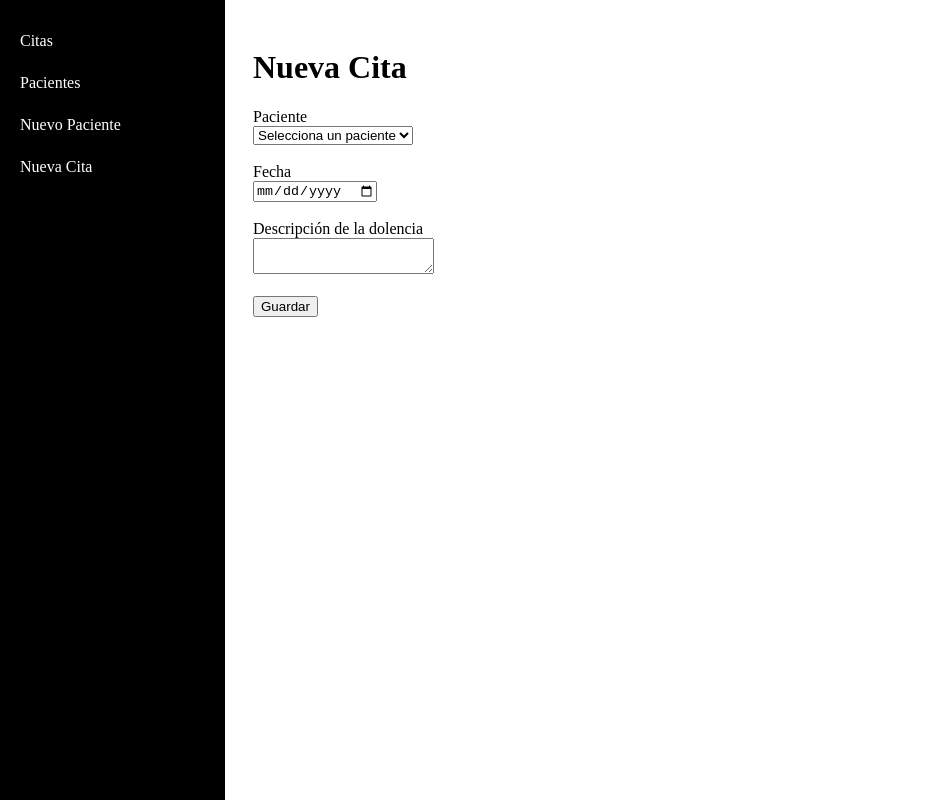
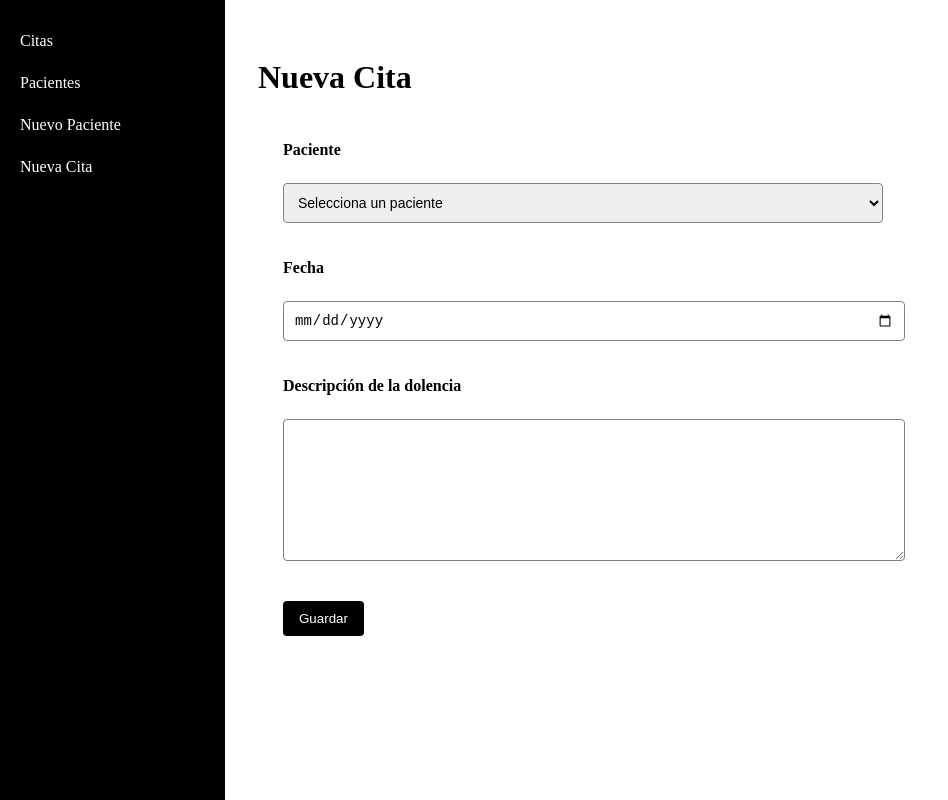
Before and after one commit to AdrianGF3/consultasMedicas, a React (Vite) app: page /new-cita in a window 1280 px wide. Shown: the whole page, without its empty margins (0-948 px from the left). Built offline with nearby package versions, Linux system fonts and the light colour scheme.

Commit message:
Se ha añadido css y se ha solucionado un problema con los alerts que bloqueaba la app

```diff
--- a/src/App.css
+++ b/src/App.css
@@ -0,0 +1,14 @@
+body {
+  margin: 0;
+  font-family: Arial, Helvetica, sans-serif;
+  background-color: #f5f7fa;
+}
+
+* {
+  box-sizing: border-box;
+}
+
+h1 {
+  margin-top: 0;
+  color: #1f2937;
+}
--- a/src/pages/NewCita.jsx
+++ b/src/pages/NewCita.jsx
@@ -1,5 +1,6 @@
 import { useState, useEffect } from "react";
 import Navbar from "../components/Navbar";
+import "../styles/pages.css";
 
 function NewCita() {
     const [pacientes, setPacientes] = useState([]);
@@ -26,14 +27,14 @@ function NewCita() {
                 descripcion
             });
 
-            alert("Cita guardada");
+            //alert("Cita guardada");
 
             setPacienteDni("");
             setFecha("");
             setDescripcion("");
         } catch (error) {
             console.error(error);
-            alert("Error al guardar la cita");
+            //alert("Error al guardar la cita");
         }
     }
 
@@ -43,14 +44,15 @@ function NewCita() {
 
                 <Navbar />
 
-                <div className="content">
-                    <h1>Nueva Cita</h1>
+                <div className="page">
+                    <h1 className="page-title">Nueva Cita</h1>
 
-                    <form onSubmit={handleSubmit}>
-                        <div>
-                            <label>Paciente</label>
+                    <form className="form-card" onSubmit={handleSubmit}>
+                        <div className="form-group">
+                            <label className="form-label">Paciente</label>
                             <br />
                             <select
+                                className="form-input"
                                 value={pacienteDni}
                                 onChange={(e) =>
                                     setPacienteDni(e.target.value)
@@ -71,10 +73,10 @@ function NewCita() {
 
                         <br />
 
-                        <div>
-                            <label>Fecha</label>
+                        <div className="form-group">
+                            <label className="form-label">Fecha</label>
                             <br />
-                            <input type="date" value={fecha}
+                            <input className="form-input" type="date" value={fecha}
                                 onChange={(e) =>
                                     setFecha(e.target.value)
                                 }
@@ -83,19 +85,21 @@ function NewCita() {
 
                         <br />
 
-                        <div>
-                            <label>Descripción de la dolencia</label>
+                        <div className="form-group">
+                            <label className="form-label">Descripción de la dolencia</label>
                             <br />
-                            <textarea value={descripcion}
+                            <textarea className="form-input form-textarea" value={descripcion}
                                 onChange={(e) =>
                                     setDescripcion(e.target.value)
                                 }
-                                required></textarea>
+                                required>
+
+                            </textarea>
                         </div>
 
                         <br />
 
-                        <button type="submit">
+                        <button className="save-btn" type="submit">
                             Guardar
                         </button>
                     </form>
--- a/src/pages/NewPaciente.jsx
+++ b/src/pages/NewPaciente.jsx
@@ -1,5 +1,6 @@
 import { useState } from "react";
 import Navbar from "../components/Navbar";
+import "../styles/pages.css";
 
 function NewPaciente() {
     const [nombre, setNombre] = useState("");
@@ -17,7 +18,8 @@ function NewPaciente() {
                 telefono
             });
 
-            alert("Paciente guardado");
+            //En Electron + React (sobre todo con Vite), el alert() puede dejar el foco del renderer en un estado raro
+            //alert("Paciente guardado");
 
             setNombre("");
             setDni("");
@@ -25,7 +27,7 @@ function NewPaciente() {
 
         } catch (error) {
             console.error("Error:", error);
-            alert("Error al guardar paciente");
+            //alert("Error al guardar paciente");
         }
     }
 
@@ -35,36 +37,36 @@ function NewPaciente() {
 
                 <Navbar />
 
-                <div className="content">
+                <div className="page">
 
-                    <h1>Nuevo Paciente</h1>
+                    <h1 className="page-title">Nuevo Paciente</h1>
 
-                    <form onSubmit={handleSubmit}>
-                        <div>
-                            <label>Nombre</label>
+                    <form className="form-card" onSubmit={handleSubmit}>
+                        <div className="form-group">
+                            <label className="form-label">Nombre</label>
                             <br />
-                            <input value={nombre} onChange={(e) => setNombre(e.target.value)} />
+                            <input className="form-input" value={nombre} onChange={(e) => setNombre(e.target.value)} />
                         </div>
 
                         <br />
 
                         <div>
-                            <label>DNI</label>
+                            <label className="form-label">DNI</label>
                             <br />
-                            <input value={dni} onChange={(e) => setDni(e.target.value)} />
+                            <input className="form-input" value={dni} onChange={(e) => setDni(e.target.value)} />
                         </div>
 
                         <br />
 
-                        <div>
-                            <label>Teléfono</label>
+                        <div className="form-group">
+                            <label className="form-label">Teléfono</label>
                             <br />
-                            <input value={telefono} onChange={(e) => setTelefono(e.target.value)} />
+                            <input className="form-input" value={telefono} onChange={(e) => setTelefono(e.target.value)} />
                         </div>
 
                         <br />
 
-                        <button type="submit">
+                        <button className="save-btn" type="submit">
                             Guardar
                         </button>
                     </form>
--- a/src/pages/Pacientes.jsx
+++ b/src/pages/Pacientes.jsx
@@ -3,6 +3,7 @@ import Navbar from "../components/Navbar";
 
 function Pacientes() {
     const [pacientes, setPacientes] = useState([]);
+    const [pacienteAEliminar, setPacienteAEliminar] = useState(null);
 
     useEffect(() => {
         loadPacientes();
@@ -18,19 +19,16 @@ function Pacientes() {
         }
     }
 
-    //eliminar paciente
-    async function eliminarPaciente(dni) {
-        const confirmacion = window.confirm(
-            "¿Seguro que quieres eliminar este paciente? Esta accion no se puede deshacer!"
-        );
+    //confirmar eliminacion de paciente
+    async function confirmarEliminacion() {
+        try {
+            await window.api.deletePaciente(pacienteAEliminar);
 
-        if (!confirmacion) return;
-
-        await window.api.deletePaciente(dni);
-
-        alert("Paciente eliminado correctamente");
-
-        loadPacientes();
+            setPacienteAEliminar(null);
+            loadPacientes();
+        } catch (error) {
+            console.error("Error eliminando paciente:", error);
+        }
     }
     return (
         <>
@@ -38,11 +36,11 @@ function Pacientes() {
 
                 <Navbar />
 
-                <div className="content">
+                <div className="page">
 
-                    <h1>Pacientes</h1>
+                    <h1 className="page-title">Pacientes</h1>
 
-                    <table>
+                    <table className="data-table">
                         <thead>
                             <tr>
                                 <th>DNI</th>
@@ -60,14 +58,53 @@ function Pacientes() {
                                     <td>{paciente.telefono}</td>
 
                                     <td>
-                                        <button onClick={() =>
-                                            eliminarPaciente(paciente.dni)
-                                        }>Eliminar</button>
+                                        <button className="delete-btn" onClick={() =>
+                                            setPacienteAEliminar(paciente.dni)
+                                        }>
+                                            Eliminar
+                                        </button>
                                     </td>
                                 </tr>
                             ))}
                         </tbody>
                     </table>
+
+                    {pacienteAEliminar && (
+                        <div className="modal-overlay">
+                            <div className="modal">
+                                <h3>
+                                    Confirmar eliminación
+                                </h3>
+
+                                <p>
+                                    ¿Seguro que quieres eliminar este paciente?
+                                </p>
+
+                                <div
+                                    style={{
+                                        display: "flex",
+                                        gap: "10px",
+                                        marginTop: "15px"
+                                    }}
+                                >
+                                    <button
+                                        onClick={() =>
+                                            setPacienteAEliminar(null)
+                                        }
+                                    >
+                                        Cancelar
+                                    </button>
+
+                                    <button
+                                        className="delete-btn"
+                                        onClick={confirmarEliminacion}
+                                    >
+                                        Eliminar
+                                    </button>
+                                </div>
+                            </div>
+                        </div>
+                    )}
                 </div>
             </div>
         </>
--- /dev/null
+++ b/src/styles/pages.css
@@ -0,0 +1,121 @@
+.layout {
+  display: flex;
+}
+
+.page {
+  margin-left: 220px;
+  padding: 30px;
+  width: 100%;
+}
+
+.page-title {
+  margin-bottom: 20px;
+}
+
+.modal {
+  background: white;
+  padding: 25px;
+
+  width: 500px;
+  max-width: 90%;
+
+  max-height: 80vh;
+  overflow-y: auto;
+}
+
+.descripcion {
+  margin-top: 10px;
+  line-height: 1.5;
+
+  white-space: pre-wrap;
+  word-wrap: break-word;
+  overflow-wrap: break-word;
+}
+
+.search-input {
+  width: 300px;
+  padding: 10px;
+  margin-bottom: 20px;
+
+  border: 1px solid grey;
+  border-radius: 4px;
+}
+
+.data-table {
+  width: 100%;
+  border-collapse: collapse;
+  background-color: white;
+}
+
+.data-table th {
+  background-color: black;
+  color: white;
+  text-align: left;
+  padding: 12px;
+}
+
+.data-table tr:hover {
+  background-color: white;
+}
+
+.delete-btn {
+  background-color: red;
+  color: white;
+
+  border: none;
+  border-radius: 4px;
+
+  padding: 8px 12px;
+  cursor: pointer;
+}
+
+.delete-btn:hover {
+  background-color: darkred;
+}
+
+.form-card {
+  background: white;
+  padding: 25px;
+  border-radius: 8px;
+  max-width: 600px;
+}
+
+.form-group {
+  margin-bottom: 18px;
+}
+
+.form-label {
+  display: block;
+  margin-bottom: 6px;
+  font-weight: 600;
+}
+
+.form-input {
+  width: 100%;
+  padding: 10px;
+
+  border: 1px solid grey;
+  border-radius: 4px;
+
+  font-size: 14px;
+}
+
+.form-textarea {
+  min-height: 120px;
+  resize: vertical;
+}
+
+.save-btn {
+  background-color: black;
+  color: white;
+
+  border: none;
+  border-radius: 4px;
+
+  padding: 10px 16px;
+  cursor: pointer;
+}
+
+.save-btn:hover {
+  background-color: grey;
+}
--- a/src/styles/sidebar.css
+++ b/src/styles/sidebar.css
@@ -9,11 +9,6 @@
   display: flex;
   flex-direction: column;
   padding: 20px 0;
-}
-
-.content {
-  margin-left: 225px;
-  padding: 20px;
 }
 
 .sidebar a {
```
Also changed, not shown: src/pages/Home.jsx (+60 -6 lines), 1 other file (tests, documents, lock files or other folders).
